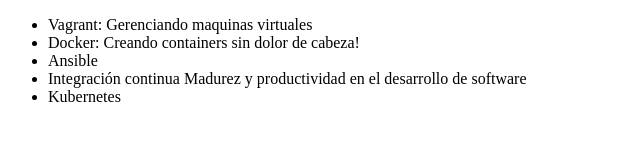
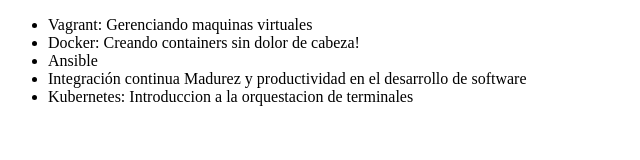
Before and after one commit to DArt38/alura-git, a plain HTML site: page index.html in a window 1280 px wide. Shown: the whole page, without its empty margins (0-640 px from the left). Drawn offline with Linux system fonts and the light colour scheme.

Commit message:
Modificando el curso de kubernetes

```diff
--- a/index.html
+++ b/index.html
@@ -11,7 +11,7 @@
          <li> Docker: Creando containers sin dolor de cabeza!</li>
          <li> Ansible </li>
          <li> Integración continua Madurez y productividad en el desarrollo de software</li>
-         <li>Kubernetes</li>
+         <li>Kubernetes: Introduccion a la orquestacion de terminales</li>
      </ul>
 </body>
 </html>
```
